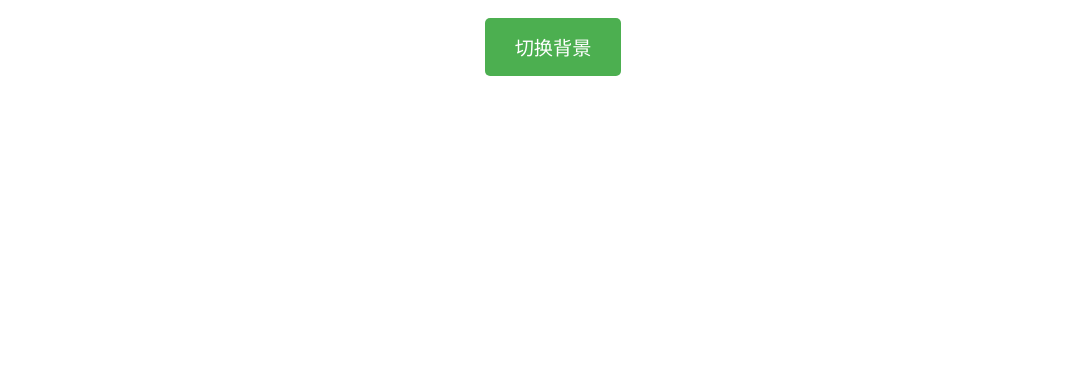
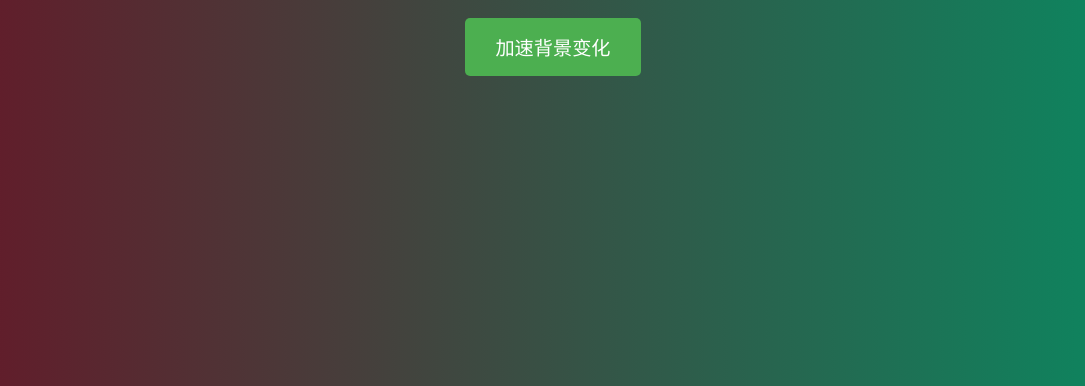
Before and after one commit to revolution-7/page, a plain HTML site: page index.html in a window 1280 px wide. Shown: the part 414-800 px from the top of the page, without its empty margins (87-1172 px from the left). Drawn offline with Linux system fonts and the light colour scheme.

Commit message:
Update index.html

```diff
--- a/index.html
+++ b/index.html
@@ -16,7 +16,7 @@
             text-align: center;
             overflow: hidden;
             position: relative;
-            transition: background 2s ease-in-out; /* 平滑背景切换 */
+            transition: background 5s ease-in-out; /* 初始背景过渡时间 */
         }
 
         h1 {
@@ -67,10 +67,13 @@
 <body>
     <div>
         <h1>动态渐变背景 + 点击波纹效果</h1>
-        <button onclick="changeGradient()">切换背景</button>
+        <button onclick="accelerateGradient()">加速背景变化</button>
     </div>
 
     <script>
+        let currentInterval = 5000; // 初始背景变化时间为5秒
+        let gradientInterval; // 定时器变量
+
         // 随机生成颜色的函数
         function randomColor() {
             const letters = '0123456789ABCDEF';
@@ -81,14 +84,25 @@
             return color;
         }
 
-        // 随机生成渐变背景并应用
-        function changeGradient() {
+        // 应用随机渐变背景
+        function applyGradient() {
             const color1 = randomColor();
             const color2 = randomColor();
-            const angle = Math.floor(Math.random() * 360); // 随机角度
+            const angle = Math.floor(Math.random() * 360);
+            document.body.style.background = `linear-gradient(${angle}deg, ${color1}, ${color2})`;
+        }
 
-            // 使用平滑过渡的方式切换背景
-            document.body.style.background = `linear-gradient(${angle}deg, ${color1}, ${color2})`;
+        // 动态更新背景
+        function startGradientChange() {
+            clearInterval(gradientInterval); // 清除之前的定时器
+            gradientInterval = setInterval(applyGradient, currentInterval);
+        }
+
+        // 点击按钮加速背景变化
+        function accelerateGradient() {
+            currentInterval = 2500; // 加速背景变化时间为2.5秒
+            document.body.style.transition = 'background 2.5s ease-in-out'; // 更改背景过渡时间
+            startGradientChange();
         }
 
         // 鼠标点击产生波纹效果
@@ -115,6 +129,10 @@
                 ripple.remove();
             });
         });
+
+        // 初始化背景变化
+        applyGradient(); // 立即应用初始背景
+        startGradientChange(); // 启动自动背景变化
     </script>
 </body>
 </html>
```
